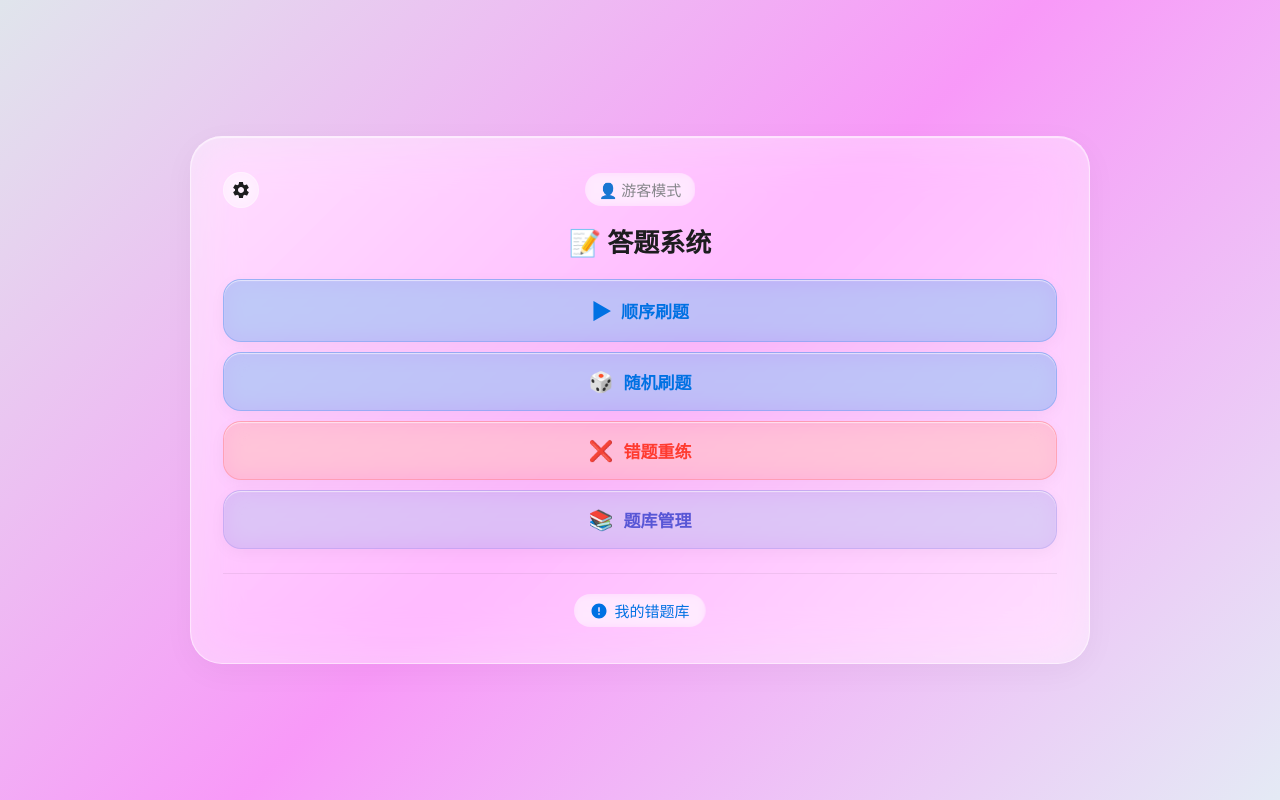
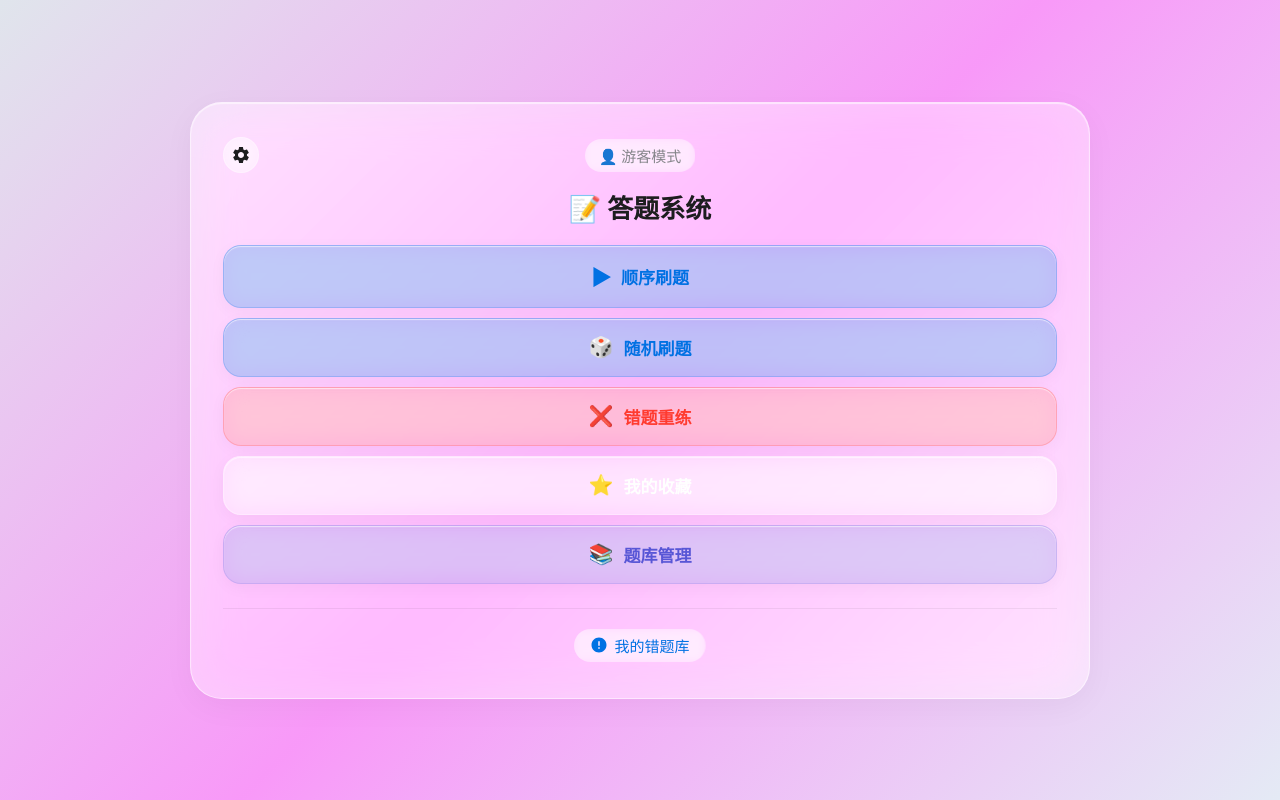
Before and after one commit to CPA050/data, a plain HTML site: page index.html in a window 1280 px wide. Drawn offline with Linux system fonts and the light colour scheme.

Commit message:
Update index.html

```diff
--- a/index.html
+++ b/index.html
@@ -35,6 +35,10 @@
         </button>
         <button class="glass-btn danger" onclick="QuizApp.showQuantityModal('wrong')">
             <span class="btn-icon">❌</span> 错题重练
+        </button>
+        <!-- 🆕 我的收藏按钮 -->
+        <button class="glass-btn gold" onclick="QuizApp.startFavorites()">
+            <span class="btn-icon">⭐</span> 我的收藏
         </button>
         <button class="glass-btn secondary" onclick="QuizApp.showManager()">
             <span class="btn-icon">📚</span> 题库管理
```
